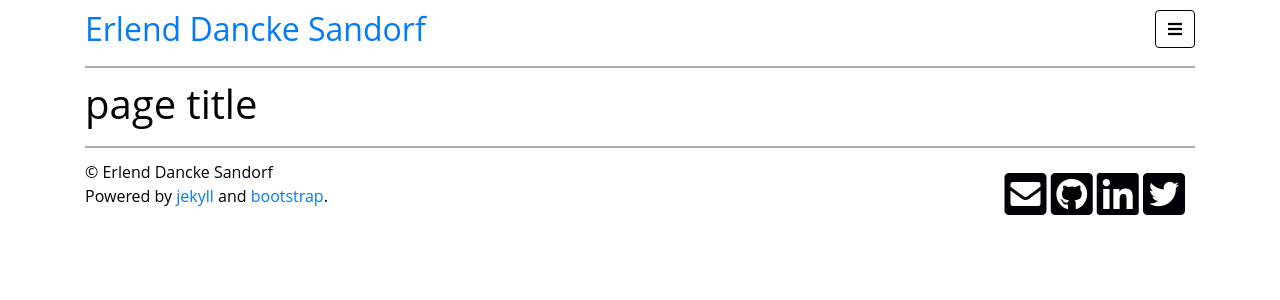
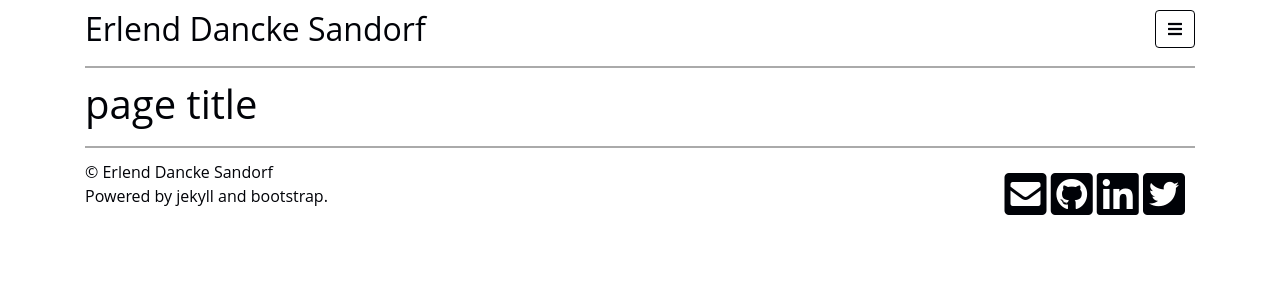
Before and after one commit to edsandorf/old-edsandorf-website, a Jekyll site: the page built from index.html, in a window 1280 px wide. Shown: the top 300 px of the page. Built offline with Jekyll 4.4.1, drawn with Linux system fonts in a browser that asks for light colours.

Commit message:
Change link behavior

```diff
--- a/_sass/main.scss
+++ b/_sass/main.scss
@@ -45,12 +45,18 @@ body > * {
 
 }
 
-/* Float navigation right */
+/*  NAVIGATION BUTTON */
 #navigationButtonRight{
   float: right;
 }
 
-/*  Link icons footer */
+#dropdownMenuButton {
+  background-color: white;
+  border-color: var(--color-text);
+}
+
+
+/*  LINK ICONS FOOTER */
 .link-icons-container {
   margin: 10px 10px;
   display: inline-block;
@@ -58,8 +64,7 @@ body > * {
   float: right;
 }
 
-/* Style the horizontal rule */
-
+/*  HORIZONTAL RULE */
 hr {
   display: block;
   position: relative;
@@ -77,15 +82,17 @@ hr {
 }
 
 
-
-#header-link{
-  color: --var(color-text);
+/*  LINK BEHAVIOR */
+a {
+  color: var(--color-text);
+  text-decoration: none;
 }
 
+a:hover {
+  color: var(--color-link-hover);
+  text-decoration: none;
+}
 
-.footer-header-divider{
-
-}
 
 /* FONT AWESOME */
 .fab, .fas {
@@ -100,8 +107,3 @@ hr {
 .fa-bars {
   color: var(--color-text)
 }
-
-#dropdownMenuButton {
-  background-color: white;
-  border-color: var(--color-text);
-}
```
